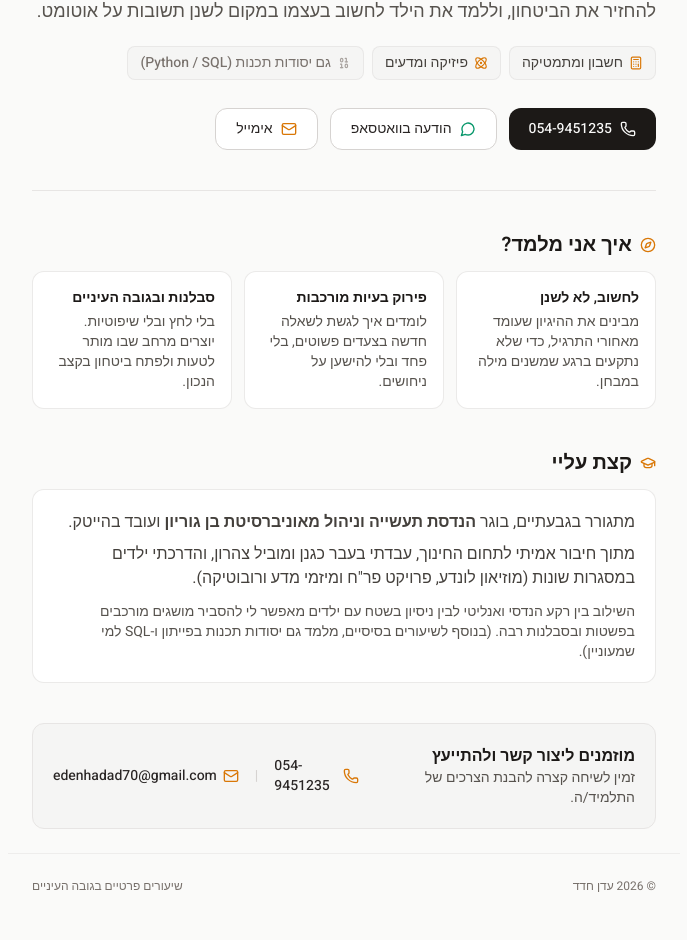
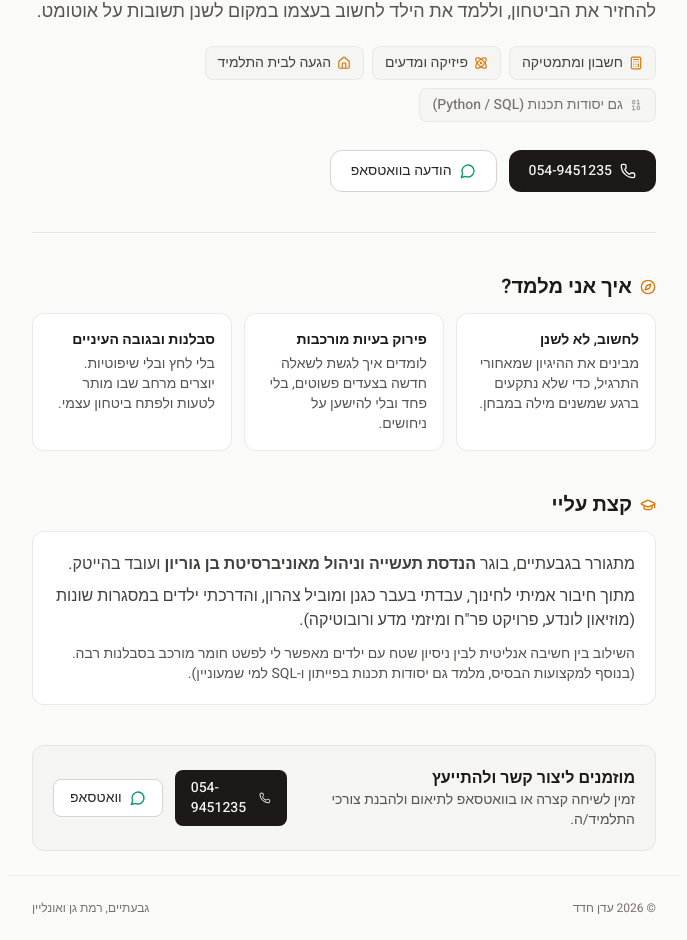
Before and after one commit to edenh70/eden-hadad-private-tutor, a Next.js app: page / in a window 1280 px wide. Shown: the part 279-1219 px from the top of the page, without its empty margins (296-983 px from the left). Before the commit the page ends 1197 px from the top, so only its background shows below. Built offline with nearby package versions, Linux system fonts and the light colour scheme.

Commit message:
Add home visits in Givatayim & Ramat Gan, remove email contact

```diff
--- a/app/layout.tsx
+++ b/app/layout.tsx
@@ -11,7 +11,7 @@ const heebo = Heebo({
 export const metadata: Metadata = {
   title: "עדן חדד - שיעורים פרטיים בגובה העיניים",
   description:
-    "שיעורים פרטיים לתלמידי יסודי, חטיבה ותיכון בגבעתיים והסביבה / אונליין. חשבון, מתמטיקה, פיזיקה ומדעים.",
+    "שיעורים פרטיים לתלמידי יסודי, חטיבה ותיכון. הגעה לבית התלמיד בגבעתיים ורמת גן, או אונליין. חשבון, מתמטיקה, פיזיקה ומדעים.",
 };
 
 export default function RootLayout({
--- a/app/page.tsx
+++ b/app/page.tsx
@@ -5,16 +5,15 @@ import {
   Sun,
   Moon,
   Phone,
-  Mail,
   MapPin,
   Compass,
-  HeartHandshake,
   Sparkles,
   GraduationCap,
   MessageCircle,
   Calculator,
   Atom,
   Binary,
+  Home,
 } from "lucide-react";
 
 export default function HomePage() {
@@ -44,7 +43,7 @@ export default function HomePage() {
       <header className="w-full max-w-2xl mx-auto px-6 pt-8 pb-4 flex items-center justify-between">
         <div className="flex items-center gap-2 text-sm font-medium text-stone-600 dark:text-zinc-400">
           <MapPin className="w-4 h-4 text-amber-600 dark:text-amber-400 shrink-0" />
-          <span>גבעתיים והסביבה | אונליין</span>
+          <span>הגעה לבית התלמיד בגבעתיים ורמת גן | אונליין</span>
         </div>
 
         <button
@@ -77,13 +76,16 @@ export default function HomePage() {
             מורה פרטי לחשבון, מתמטיקה, פיזיקה ומדעים. המטרה היא להבין באמת את החומר, להחזיר את הביטחון, וללמד את הילד לחשוב בעצמו במקום לשנן תשובות על אוטומט.
           </p>
 
-          {/* Quick subject badges */}
+          {/* Quick highlights */}
           <div className="flex flex-wrap gap-2 pt-1 text-xs sm:text-sm font-medium text-stone-700 dark:text-zinc-300">
             <span className="inline-flex items-center gap-1.5 px-3 py-1.5 rounded-lg bg-stone-100 dark:bg-zinc-800/70 border border-stone-200/80 dark:border-zinc-700/60">
               <Calculator className="w-3.5 h-3.5 text-amber-600 dark:text-amber-400" /> חשבון ומתמטיקה
             </span>
             <span className="inline-flex items-center gap-1.5 px-3 py-1.5 rounded-lg bg-stone-100 dark:bg-zinc-800/70 border border-stone-200/80 dark:border-zinc-700/60">
               <Atom className="w-3.5 h-3.5 text-amber-600 dark:text-amber-400" /> פיזיקה ומדעים
+            </span>
+            <span className="inline-flex items-center gap-1.5 px-3 py-1.5 rounded-lg bg-stone-100 dark:bg-zinc-800/70 border border-stone-200/80 dark:border-zinc-700/60">
+              <Home className="w-3.5 h-3.5 text-amber-600 dark:text-amber-400" /> הגעה לבית התלמיד
             </span>
             <span className="inline-flex items-center gap-1.5 px-3 py-1.5 rounded-lg bg-stone-100 dark:bg-zinc-800/70 border border-stone-200/80 dark:border-zinc-700/60 text-stone-500 dark:text-zinc-400">
               <Binary className="w-3.5 h-3.5 text-stone-400 dark:text-zinc-500" /> גם יסודות תכנות (Python / SQL)
@@ -107,19 +109,12 @@ export default function HomePage() {
               <MessageCircle className="w-4 h-4 text-emerald-600 dark:text-emerald-400" />
               <span>הודעה בוואטסאפ</span>
             </a>
-            <a
-              href="mailto:edenhadad70@gmail.com"
-              className="inline-flex items-center gap-2 px-5 py-2.5 rounded-xl font-medium border border-stone-300 dark:border-zinc-800 bg-white dark:bg-zinc-900 text-stone-800 dark:text-zinc-200 hover:bg-stone-100 dark:hover:bg-zinc-800/80 transition-colors text-sm"
-            >
-              <Mail className="w-4 h-4 text-amber-600 dark:text-amber-400" />
-              <span>אימייל</span>
-            </a>
           </div>
         </section>
 
         <hr className="border-stone-200 dark:border-zinc-800/80" />
 
-        {/* The Approach - Short & to the point */}
+        {/* The Approach */}
         <section className="space-y-3">
           <h2 className="text-lg sm:text-xl font-semibold text-stone-900 dark:text-zinc-100 flex items-center gap-2">
             <Compass className="w-4 h-4 text-amber-600 dark:text-amber-400 shrink-0" />
@@ -132,7 +127,7 @@ export default function HomePage() {
                 לחשוב, לא לשנן
               </div>
               <p className="text-xs sm:text-sm text-stone-600 dark:text-zinc-400 leading-normal">
-                מבינים את ההיגיון שעומד מאחורי התרגיל, כדי שלא נתקעים ברגע שמשנים מילה במבחן.
+                מבינים את ההיגיון שמאחורי התרגיל, כדי שלא נתקעים ברגע שמשנים מילה במבחן.
               </p>
             </div>
 
@@ -150,13 +145,13 @@ export default function HomePage() {
                 סבלנות ובגובה העיניים
               </div>
               <p className="text-xs sm:text-sm text-stone-600 dark:text-zinc-400 leading-normal">
-                בלי לחץ ובלי שיפוטיות. יוצרים מרחב שבו מותר לטעות ולפתח ביטחון בקצב הנכון.
+                בלי לחץ ובלי שיפוטיות. יוצרים מרחב שבו מותר לטעות ולפתח ביטחון עצמי.
               </p>
             </div>
           </div>
         </section>
 
-        {/* About Me - Brief and relevant */}
+        {/* About Me */}
         <section className="space-y-3">
           <h2 className="text-lg sm:text-xl font-semibold text-stone-900 dark:text-zinc-100 flex items-center gap-2">
             <GraduationCap className="w-4 h-4 text-amber-600 dark:text-amber-400 shrink-0" />
@@ -168,10 +163,10 @@ export default function HomePage() {
               מתגורר בגבעתיים, בוגר <strong>הנדסת תעשייה וניהול מאוניברסיטת בן גוריון</strong> ועובד בהייטק.
             </p>
             <p>
-              מתוך חיבור אמיתי לתחום החינוך, עבדתי בעבר כגנן ומוביל צהרון, והדרכתי ילדים במסגרות שונות (מוזיאון לונדע, פרויקט פר&quot;ח ומיזמי מדע ורובוטיקה).
+              מתוך חיבור אמיתי לחינוך, עבדתי בעבר כגנן ומוביל צהרון, והדרכתי ילדים במסגרות שונות (מוזיאון לונדע, פרויקט פר&quot;ח ומיזמי מדע ורובוטיקה).
             </p>
             <p className="text-stone-600 dark:text-zinc-400 text-xs sm:text-sm pt-1">
-              השילוב בין רקע הנדסי ואנליטי לבין ניסיון בשטח עם ילדים מאפשר לי להסביר מושגים מורכבים בפשטות ובסבלנות רבה. (בנוסף לשיעורים בסיסיים, מלמד גם יסודות תכנות בפייתון ו-SQL למי שמעוניין).
+              השילוב בין חשיבה אנליטית לבין ניסיון שטח עם ילדים מאפשר לי לפשט חומר מורכב בסבלנות רבה. (בנוסף למקצועות הבסיס, מלמד גם יסודות תכנות בפייתון ו-SQL למי שמעוניין).
             </p>
           </div>
         </section>
@@ -183,25 +178,26 @@ export default function HomePage() {
               מוזמנים ליצור קשר ולהתייעץ
             </div>
             <div className="text-xs sm:text-sm text-stone-600 dark:text-zinc-400">
-              זמין לשיחה קצרה להבנת הצרכים של התלמיד/ה.
+              זמין לשיחה קצרה או בוואטסאפ לתיאום ולהבנת צורכי התלמיד/ה.
             </div>
           </div>
 
-          <div className="flex items-center gap-4 text-sm font-medium">
+          <div className="flex items-center gap-3">
             <a
               href="tel:054-9451235"
-              className="inline-flex items-center gap-1.5 text-stone-800 dark:text-zinc-200 hover:text-amber-600 dark:hover:text-amber-400"
+              className="inline-flex items-center gap-2 px-4 py-2 rounded-lg font-medium bg-stone-900 text-stone-50 hover:bg-stone-800 dark:bg-zinc-100 dark:text-zinc-900 dark:hover:bg-white transition-colors text-sm"
             >
-              <Phone className="w-4 h-4 text-amber-600 dark:text-amber-400 shrink-0" />
+              <Phone className="w-4 h-4" />
               <span dir="ltr">054-9451235</span>
             </a>
-            <span className="text-stone-300 dark:text-zinc-700">|</span>
             <a
-              href="mailto:edenhadad70@gmail.com"
-              className="inline-flex items-center gap-1.5 text-stone-800 dark:text-zinc-200 hover:text-amber-600 dark:hover:text-amber-400"
+              href="https://wa.me/972549451235"
+              target="_blank"
+              rel="noopener noreferrer"
+              className="inline-flex items-center gap-2 px-4 py-2 rounded-lg font-medium border border-stone-300 dark:border-zinc-800 bg-white dark:bg-zinc-800 text-stone-800 dark:text-zinc-200 hover:bg-stone-50 dark:hover:bg-zinc-700 transition-colors text-sm"
             >
-              <Mail className="w-4 h-4 text-amber-600 dark:text-amber-400 shrink-0" />
-              <span dir="ltr">edenhadad70@gmail.com</span>
+              <MessageCircle className="w-4 h-4 text-emerald-600 dark:text-emerald-400" />
+              <span>וואטסאפ</span>
             </a>
           </div>
         </section>
@@ -210,7 +206,7 @@ export default function HomePage() {
       {/* Footer */}
       <footer className="w-full max-w-2xl mx-auto px-6 py-6 text-xs text-stone-500 dark:text-zinc-500 flex items-center justify-between border-t border-stone-200/60 dark:border-zinc-900">
         <span>© {new Date().getFullYear()} עדן חדד</span>
-        <span>שיעורים פרטיים בגובה העיניים</span>
+        <span>גבעתיים, רמת גן ואונליין</span>
       </footer>
     </div>
   );
```
